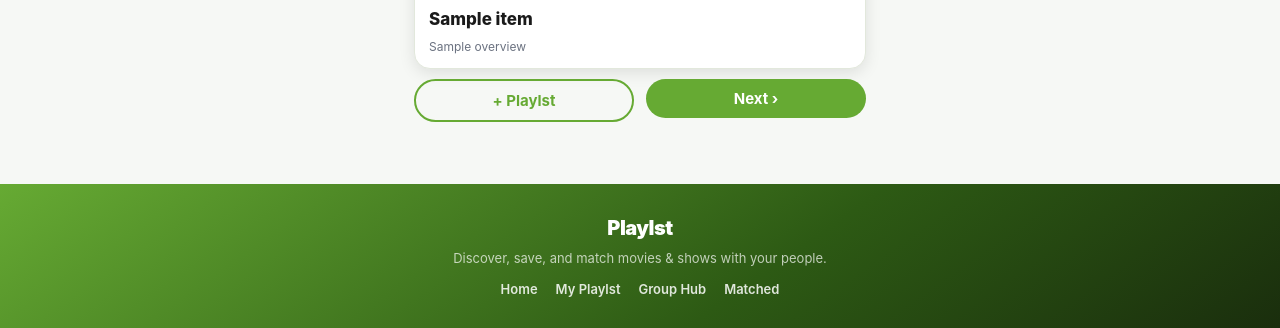
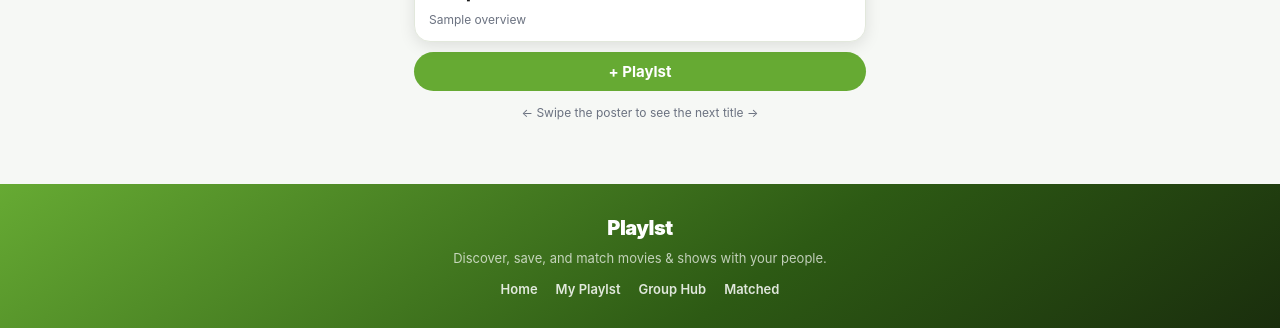
Before and after one commit to technicallyoutdoors/playlst, a Flask app: page /movies in a window 1280 px wide. Shown: the part 664-992 px from the top of the page. Run offline with Flask 3, Linux system fonts and the light colour scheme; a user stored in the database is signed in; tables that the repository leaves empty hold one stand-in row (values such as "Sample post"); grey boxes marked "Sample" are stand-in pictures; a database or web service that is not in the repository returns one stand-in record (values such as "Sample title"); data that the repository does not hold is empty.

Commit message:
Add swipe-to-skip browsing; fix Favorites empty state
- Swipe gesture (touch + mouse drag) on the poster card flings it off
  and loads the next title, replacing the Next button. +Playlst button
  kept (now full-width). Shared pointer-event handler in base.html;
  small swipes spring back. Applies to movies/tvshows/genre.
- Fix Favorites: pass favorites.all() so the {% if %} empty-state check
  works (a dynamic relationship is always truthy), so 'Nothing saved
  yet' now shows instead of a blank page.

Co-Authored-By: Claude Fable 5 <noreply@anthropic.com>

```diff
--- a/website/auth.py
+++ b/website/auth.py
@@ -299,7 +299,9 @@ def delete_favorite():
 @login_required
 def favorites():
     user = current_user
-    return render_template('favorites.html', user=current_user.id, favorites=current_user.favorites)
+    # .all() materializes the dynamic relationship to a list so the template's
+    # {% if favorites %} empty-state check works (a query object is always truthy)
+    return render_template('favorites.html', user=current_user.id, favorites=current_user.favorites.all())
 
 
 @auth.route('/group_code', methods=['GET', 'POST'])
--- a/website/templates/base.html
+++ b/website/templates/base.html
@@ -366,6 +366,14 @@
       .action-row { display: flex; gap: 12px; justify-content: center; }
       .action-row form { margin: 0; flex: 1; }
       .action-row .btn { width: 100%; }
+      .swipe-hint {
+        text-align: center;
+        font-size: 12px;
+        color: var(--text-muted);
+        margin-top: 2px;
+        user-select: none;
+      }
+      [data-swipe] { will-change: transform; }
 
       /* Fit the whole poster screen in one viewport on phones / short screens */
       @media (max-width: 640px), (max-height: 820px) {
@@ -474,5 +482,58 @@
     </footer>
 
     <script src="https://code.jquery.com/jquery-3.6.0.slim.min.js"></script>
+
+    <!-- Swipe-to-skip for poster browsing (movies / tv / genre) -->
+    <script>
+      (function () {
+        var card = document.querySelector('[data-swipe]');
+        var nextForm = document.querySelector('[data-next-form]');
+        if (!card || !nextForm) return;
+
+        var startX = 0, dx = 0, dragging = false;
+        var vw = function () { return window.innerWidth; };
+
+        card.style.touchAction = 'pan-y';   // allow vertical scroll, capture horizontal
+        card.style.cursor = 'grab';
+        card.querySelectorAll('img').forEach(function (i) { i.draggable = false; });
+
+        function down(e) {
+          dragging = true;
+          startX = e.clientX;
+          card.style.transition = 'none';
+          card.style.cursor = 'grabbing';
+          if (card.setPointerCapture) { try { card.setPointerCapture(e.pointerId); } catch (_) {} }
+        }
+        function move(e) {
+          if (!dragging) return;
+          dx = e.clientX - startX;
+          var rot = dx / 22;
+          card.style.transform = 'translateX(' + dx + 'px) rotate(' + rot + 'deg)';
+          card.style.opacity = String(1 - Math.min(Math.abs(dx) / (vw() * 0.9), 0.55));
+        }
+        function up() {
+          if (!dragging) return;
+          dragging = false;
+          card.style.cursor = 'grab';
+          var threshold = Math.min(120, vw() * 0.28);
+          if (Math.abs(dx) > threshold) {
+            var dir = dx > 0 ? 1 : -1;
+            card.style.transition = 'transform .3s ease, opacity .3s ease';
+            card.style.transform = 'translateX(' + (dir * vw() * 1.3) + 'px) rotate(' + (dir * 22) + 'deg)';
+            card.style.opacity = '0';
+            setTimeout(function () { nextForm.submit(); }, 270);
+          } else {
+            card.style.transition = 'transform .25s ease, opacity .25s ease';
+            card.style.transform = '';
+            card.style.opacity = '';
+          }
+          dx = 0;
+        }
+        card.addEventListener('pointerdown', down);
+        card.addEventListener('pointermove', move);
+        card.addEventListener('pointerup', up);
+        card.addEventListener('pointercancel', up);
+      })();
+    </script>
   </body>
 </html>
--- a/website/templates/movies.html
+++ b/website/templates/movies.html
@@ -5,7 +5,7 @@
 <div class="poster-screen">
   <h1>Movies 🎥</h1>
 
-  <div class="poster-wrap">
+  <div class="poster-wrap" data-swipe>
     <img src="{{ full_path_random_title_image }}" alt="{{ title }}" class="poster-img" />
     <div class="poster-meta">
       <h2 class="poster-title">{{ title }}</h2>
@@ -18,12 +18,13 @@
       <input type="hidden" name="movie_title" value="{{ title }}" />
       <input type="hidden" name="movie_image_url" value="{{ full_path_random_title_image }}" />
       <input type="hidden" name="current_user" value="{{ current_user.id }}" />
-      <button type="submit" class="btn btn-outline">+ Playlst</button>
-    </form>
-    <form method="post" action="{{ url_for('auth.movies') }}">
-      <button type="submit" class="btn btn-primary">Next ›</button>
+      <button type="submit" class="btn btn-primary">+ Playlst</button>
     </form>
   </div>
+  <p class="swipe-hint">← Swipe the poster to see the next title →</p>
+
+  <!-- Submitted by the swipe gesture -->
+  <form method="post" action="{{ url_for('auth.movies') }}" data-next-form hidden></form>
 </div>
 
 {% endblock %}
```
Also changed, not shown: website/templates/genre.html (+8 -6 lines), website/templates/tvshows.html (+6 -5 lines).
